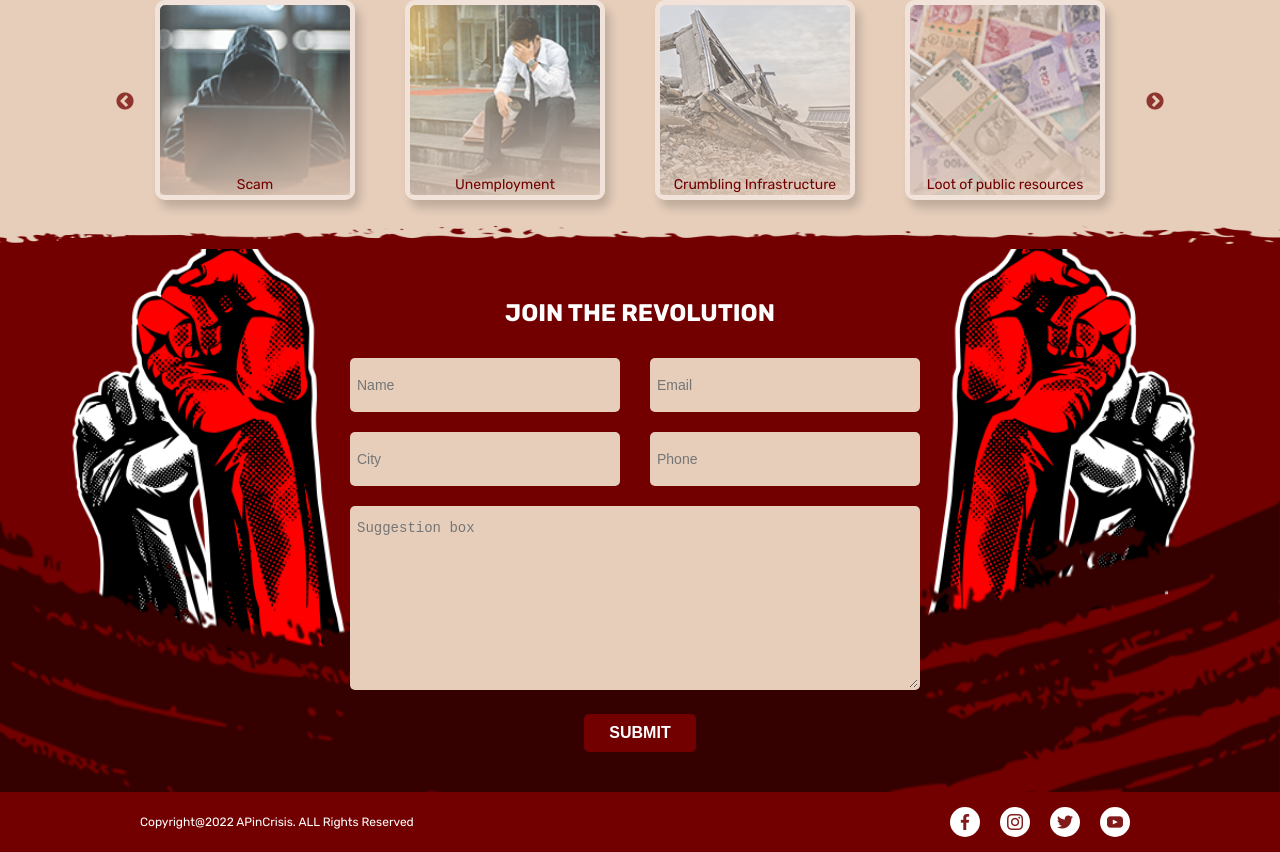
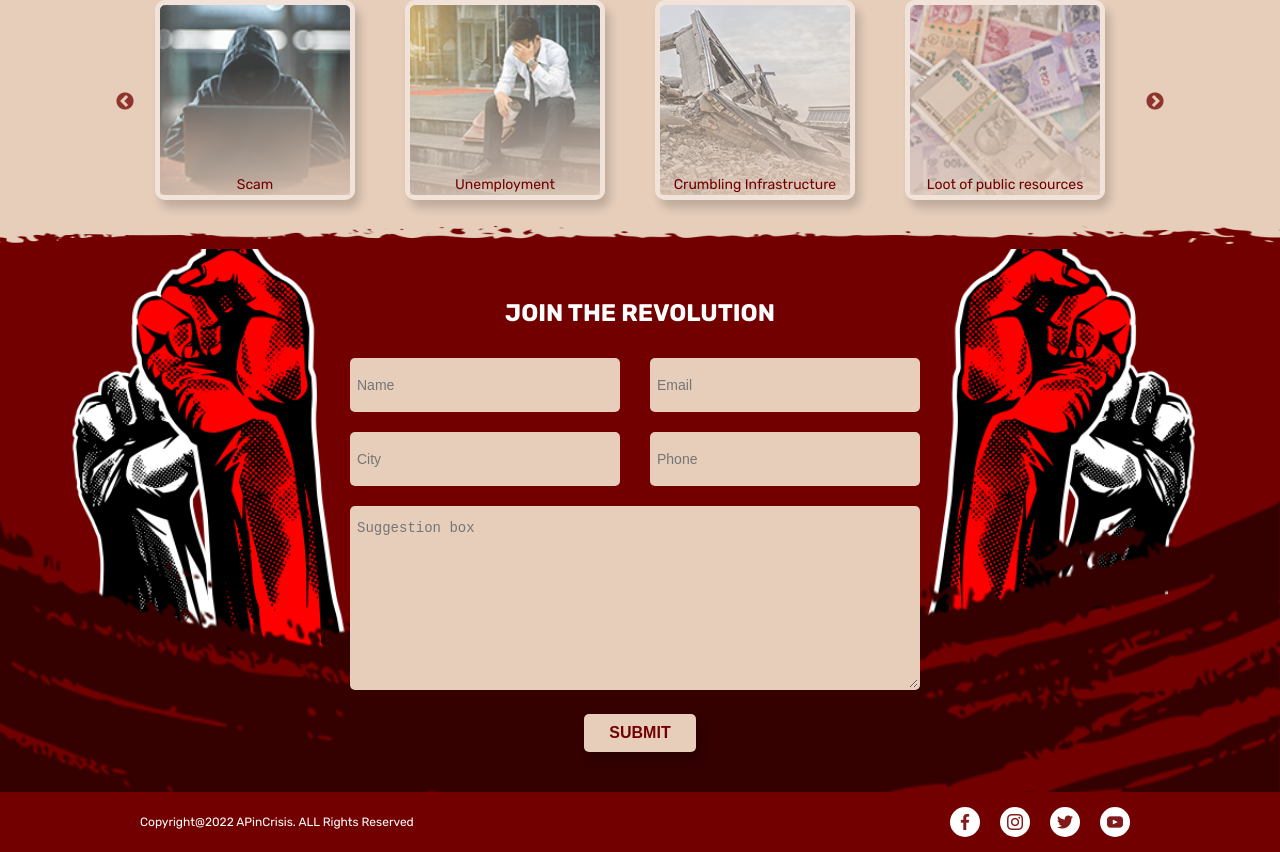
Before and after one commit to DroidDaniel/aic, a React (Create React App) app: page / in a window 1280 px wide. Shown: the part 2029-2881 px from the top of the page. Built offline with nearby package versions, Linux system fonts and the light colour scheme.

Commit message:
button join color update

```diff
--- a/src/components/Form.css
+++ b/src/components/Form.css
@@ -97,19 +97,21 @@
 .btn__submit{
     padding: 10px 25px;
     margin: 10px 0;
-    background-color: #730000;
+    background-color: #e6cebb;
     transition: all .3s ease;
     border-radius: 5px;
     cursor: pointer;
     border: none;
     font-size: 16px;
     font-weight: 700;
-    color: #fff;
+    color: #730000;
+    box-shadow: 5px 8px 10px rgb(0 0 0 / 19%);
 }
 
 .btn__submit:hover{
-    background-color: #e6cebb;
-    color: #730000;
+    color: #fff;
+    background-color: #730000;
+
 }
 
 .form__fielderror_message{
```
